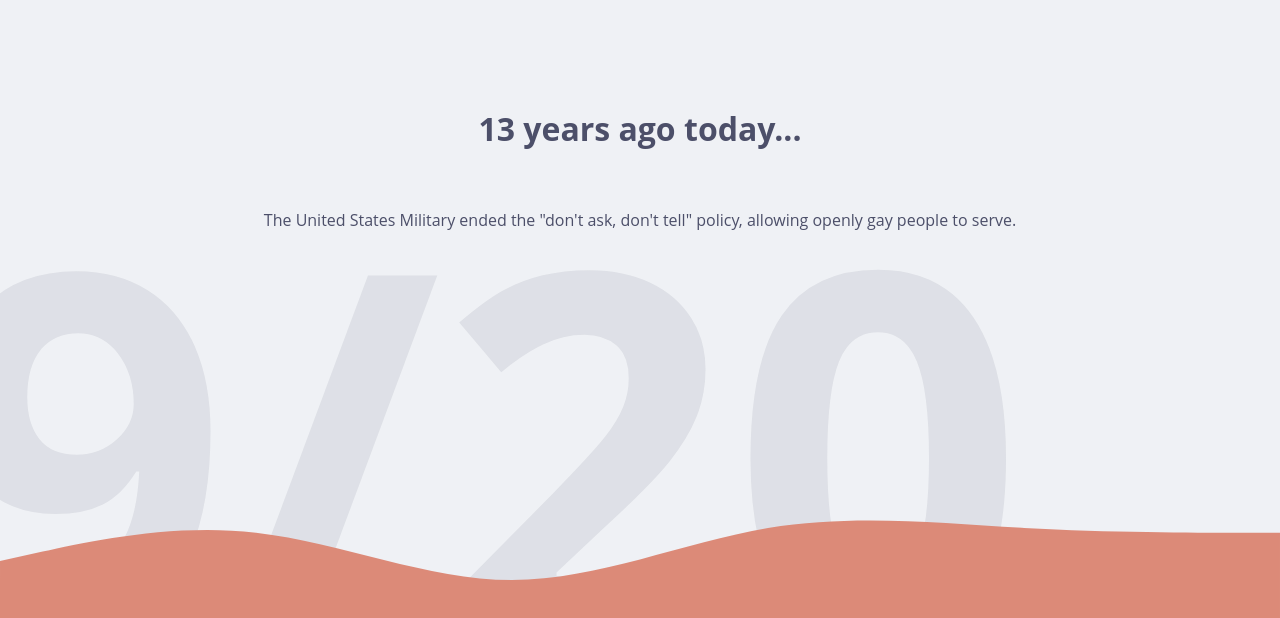
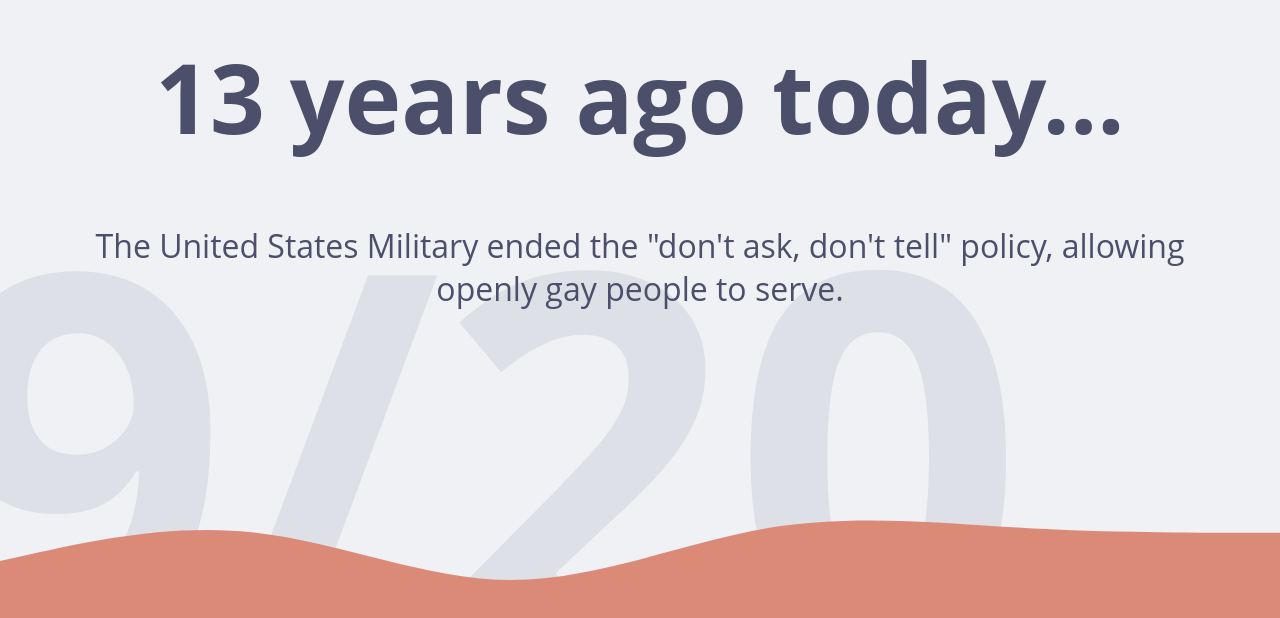
Before and after one commit to ibll/daily, a plain HTML site: page index.html in a window 1280 px wide. Shown: the part 154-772 px from the top of the page. Drawn offline with Linux system fonts and the light colour scheme.

Commit message:
font size is larger on larger displays

```diff
--- a/style.css
+++ b/style.css
@@ -30,6 +30,26 @@
 
 main {
     margin-bottom: 20vh;
+
+    h1 {
+        font-size: 3rem;
+        margin: 1.5rem;
+    }
+
+    p {
+        font-size: 1rem;
+        margin: 1rem;
+    }
+
+    @media (min-width: 768px) {
+        h1 {
+            font-size: 6rem;
+        }
+
+        p {
+            font-size: 2rem;
+        }
+    }
 }
 
 #decorative-wave {
```
